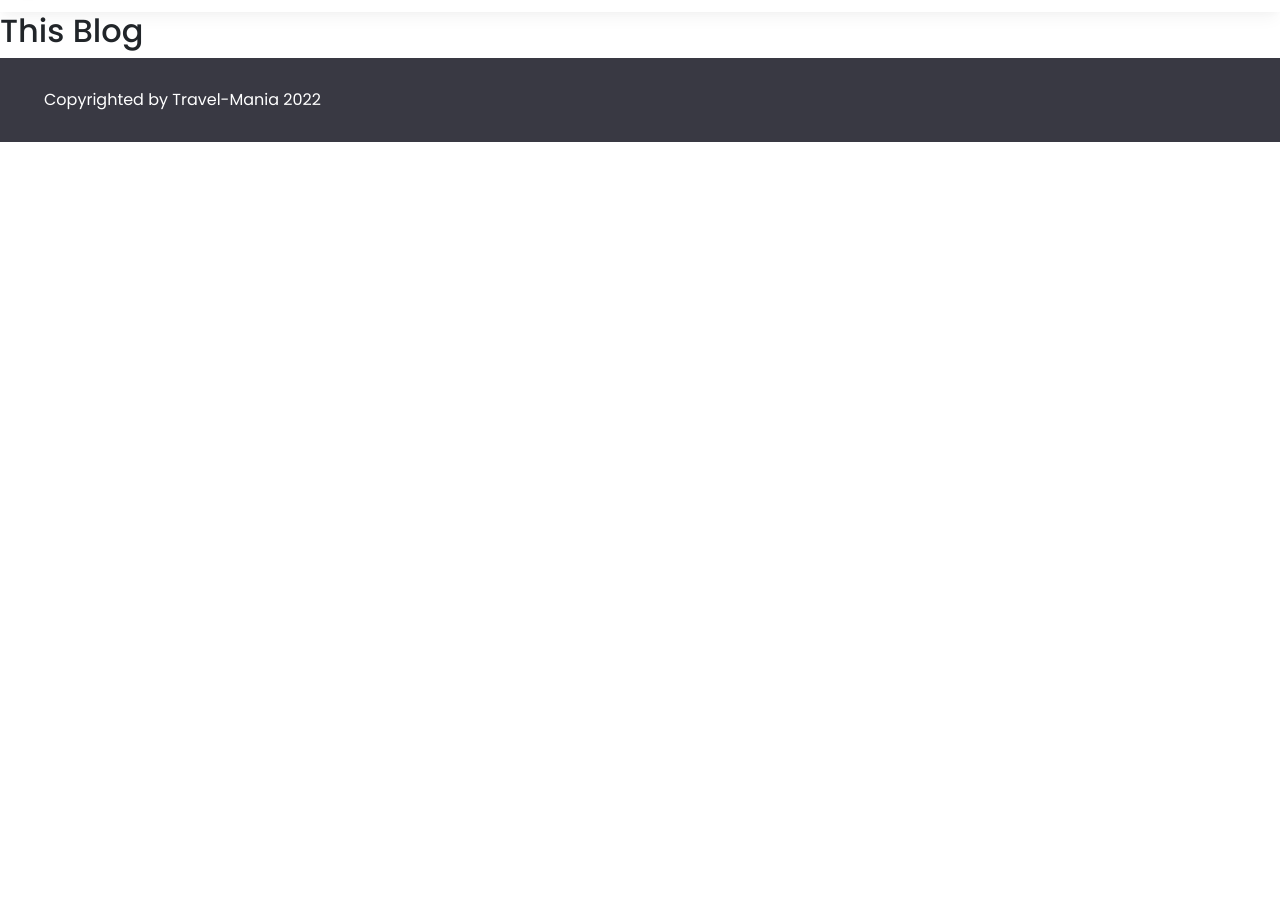
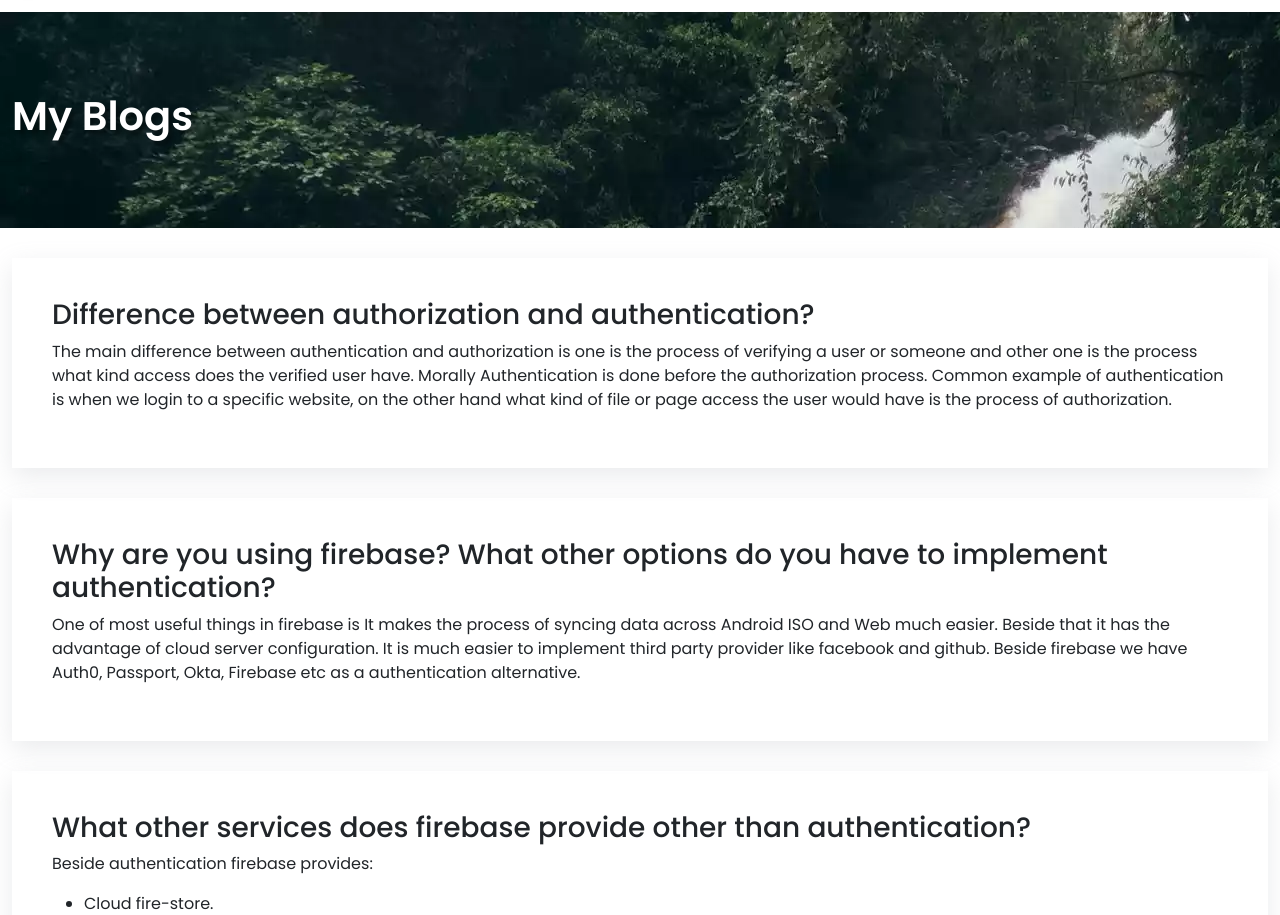
Before and after one commit to akib0079/travel-manias, a React (Create React App) app: page /blog in a window 1280 px wide. Shown: the part 137-1052 px from the top of the page. Before the commit the page ends 800 px from the top, so only its background shows below. Built offline with nearby package versions, Linux system fonts and the light colour scheme; no server answers; some icons are missing.

Commit message:
question page was updated

```diff
--- a/src/Pages/Blog/Blog.css
+++ b/src/Pages/Blog/Blog.css
@@ -0,0 +1,18 @@
+.blogHeader{
+    padding: 80px 0px;
+    background-color: #E8604C;
+    color: white;
+    background-image: url('../../images/bannerImage.webp');
+}
+
+.blogHeader .a_title{
+    color: white;
+    font-size: 40px;
+    text-shadow: 4px 4px 4px rgba(0, 0, 0, 0.374);
+}
+
+.ques{
+    box-shadow: rgba(149, 157, 165, 0.2) 0px 8px 24px;
+    padding: 40px;
+    margin: 30px 0px;
+}
--- a/src/Pages/Blog/Blog.js
+++ b/src/Pages/Blog/Blog.js
@@ -1,9 +1,45 @@
 import React from 'react';
+import './Blog.css';
 
 const Blog = () => {
     return (
-        <div>
-            <h2>This Blog</h2>
+        <div className='blogPage'>
+            <section className="blogHeader">
+                <div className="container">
+                    <div className="row">
+                        <div className="col-md-12">
+                            <h2 className='a_title'>My Blogs</h2>
+                        </div>
+                    </div>
+                </div>
+            </section>
+
+            <div className="questions">
+                <div className="container">
+                    <div className="row">
+                        <div className="col-md-12">
+                            <div className="ques">
+                                <h3>Difference between authorization and authentication?</h3>
+                                <p>The main difference between authentication and authorization is one is the process of verifying a user or someone and other one is the process what kind access does the verified user have. Morally Authentication is done before the authorization process. Common example of authentication is when we login to a specific website, on the other hand what kind of file or page access  the user would have is the process of authorization.</p>
+                            </div>
+                            <div className="ques">
+                                <h3> Why are you using firebase? What other options do you have to implement authentication?</h3>
+                                <p>One of most useful things in firebase is It makes the process of syncing data across Android ISO and Web much easier. Beside that it has the advantage of cloud server configuration.  It is much easier to implement third party provider like facebook and github. Beside firebase we have Auth0, Passport, Okta, Firebase etc as a authentication  alternative.</p>
+                            </div>
+                            <div className="ques">
+                                <h3>What other services does firebase provide other than authentication?</h3>
+                                <p>Beside authentication firebase provides:</p>
+                                <ul>
+                                    <li>Cloud fire-store.</li>
+                                    <li>Cloud function.</li>
+                                    <li>Hosting.</li>
+                                    <li>Cloud messaging.</li>
+                                </ul>
+                            </div>
+                        </div>
+                    </div>
+                </div>
+            </div>
         </div>
     );
 };
--- a/src/Pages/Home/Home.css
+++ b/src/Pages/Home/Home.css
@@ -168,7 +168,7 @@
 .a_img{
     border-radius: 400px 400px 0px 0px;
     width:  100%;
-    height: 600px;
+    height: 700px;
     object-fit: cover;
 }
 
```
